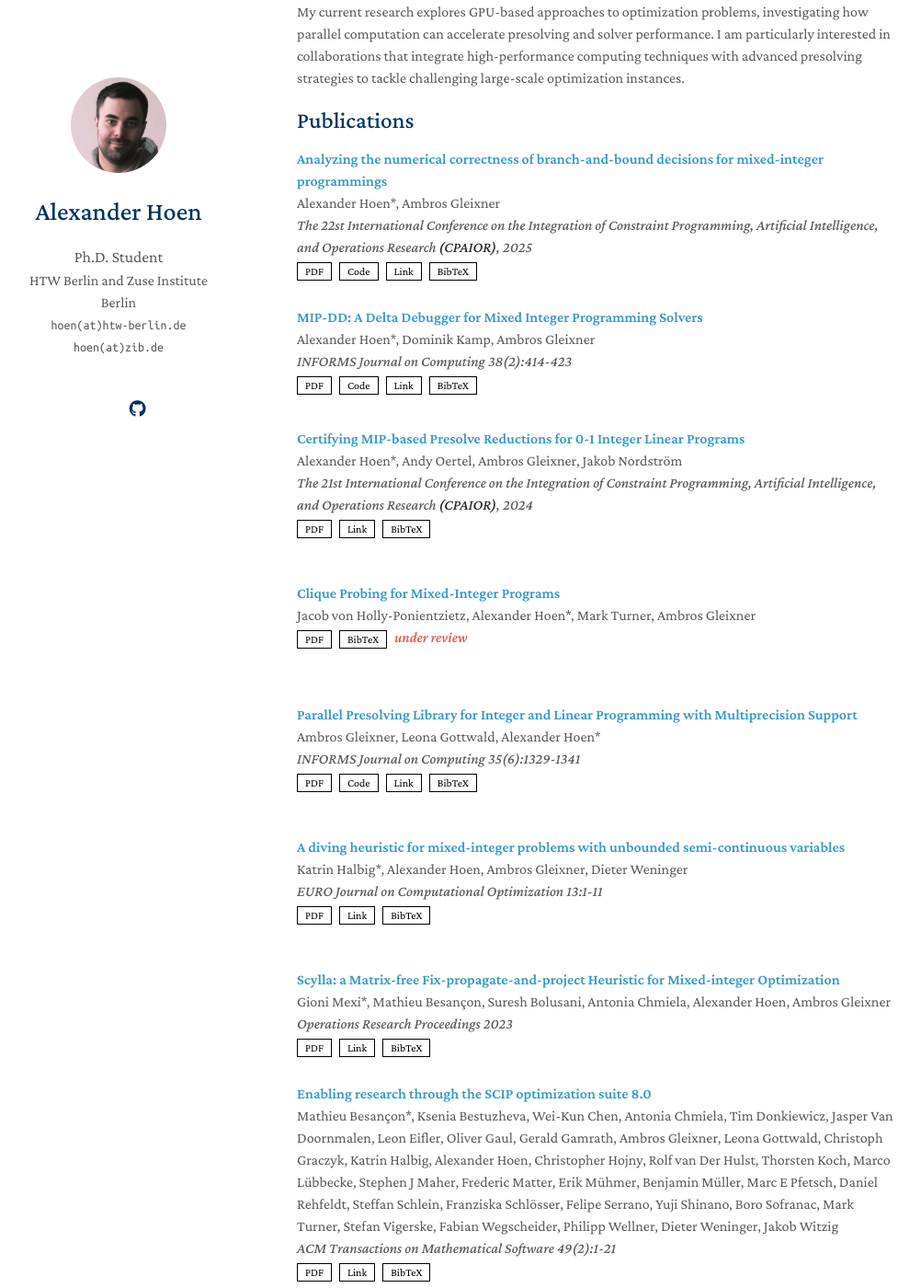
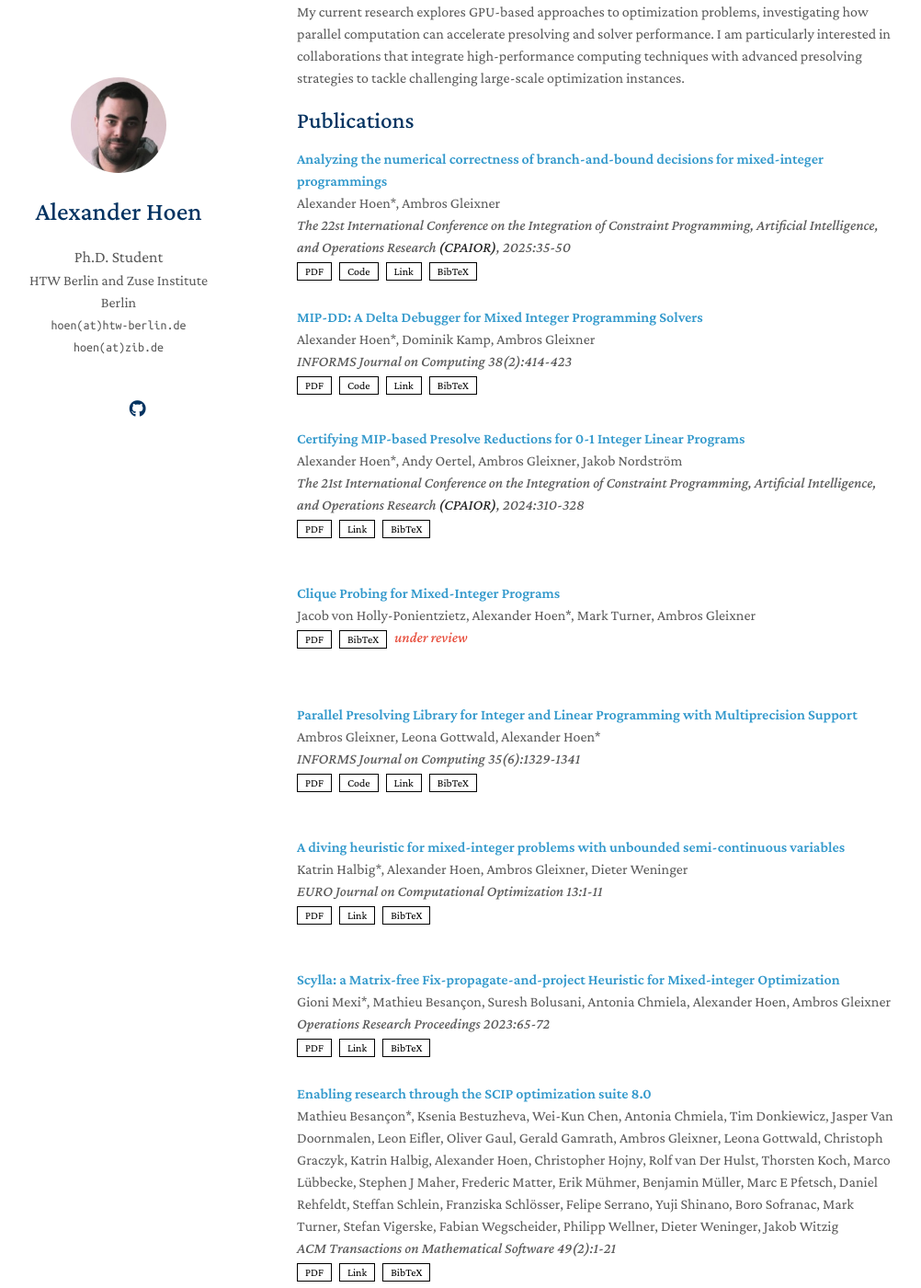
Before and after one commit to alexhoen/alexhoen.github.io, a Jekyll site: the page built from index.md, in a window 1280 px wide and 1400 px high, scrolled down 316 px. Shown: the whole window at 92% size, without its empty margins (147-1149 px from the left). Built offline with Jekyll 4.4.1, drawn with Linux system fonts in a browser that asks for light colours; nearby versions of some CDN libraries; a style sheet for code colours, icons or effects is not loaded; our own code applies the rules of GitHub Pages for plain Markdown files.

Commit message:
Add page numbers to conference entries in publications

```diff
--- a/_data/publications.yml
+++ b/_data/publications.yml
@@ -2,7 +2,7 @@ main:
 
   - title: "Analyzing the numerical correctness of branch-and-bound decisions for mixed-integer programmings"
     authors: "Alexander Hoen*, Ambros Gleixner"
-    conference: The 22st International Conference on the Integration of Constraint Programming, Artificial Intelligence, and Operations Research <strong>(CPAIOR)</strong>, 2025
+    conference: The 22st International Conference on the Integration of Constraint Programming, Artificial Intelligence, and Operations Research <strong>(CPAIOR)</strong>, 2025:35-50
     pdf: https://arxiv.org/abs/2412.14710
     page: https://link.springer.com/chapter/10.1007/978-3-031-95976-9_3
     doi: https://doi.org/10.1007/978-3-031-95976-9_3
@@ -42,7 +42,7 @@ main:
 
   - title: "Certifying MIP-based Presolve Reductions for 0-1 Integer Linear Programs"
     authors: "Alexander Hoen*, Andy Oertel, Ambros Gleixner, Jakob Nordström"
-    conference: The 21st International Conference on the Integration of Constraint Programming, Artificial Intelligence, and Operations Research <strong>(CPAIOR)</strong>, 2024
+    conference: The 21st International Conference on the Integration of Constraint Programming, Artificial Intelligence, and Operations Research <strong>(CPAIOR)</strong>, 2024:310-328
     pdf: https://arxiv.org/abs/2401.09277
     page: https://www.springerprofessional.de/certifying-mip-based-presolve-reductions-for-integer-linear-prog/27143840
     doi: https://doi.org/10.1007/978-3-031-60597-0_20
@@ -119,7 +119,7 @@ main:
 
   - title: "Scylla: a Matrix-free Fix-propagate-and-project Heuristic for Mixed-integer Optimization"
     authors: "Gioni Mexi*, Mathieu Besançon, Suresh Bolusani, Antonia Chmiela, Alexander Hoen, Ambros Gleixner"
-    conference: Operations Research Proceedings 2023
+    conference: Operations Research Proceedings 2023:65-72
     pdf: https://arxiv.org/abs/2307.03466
     page: https://doi.org/10.1007/978-3-031-58405-3_9
     bibtex: |
```
